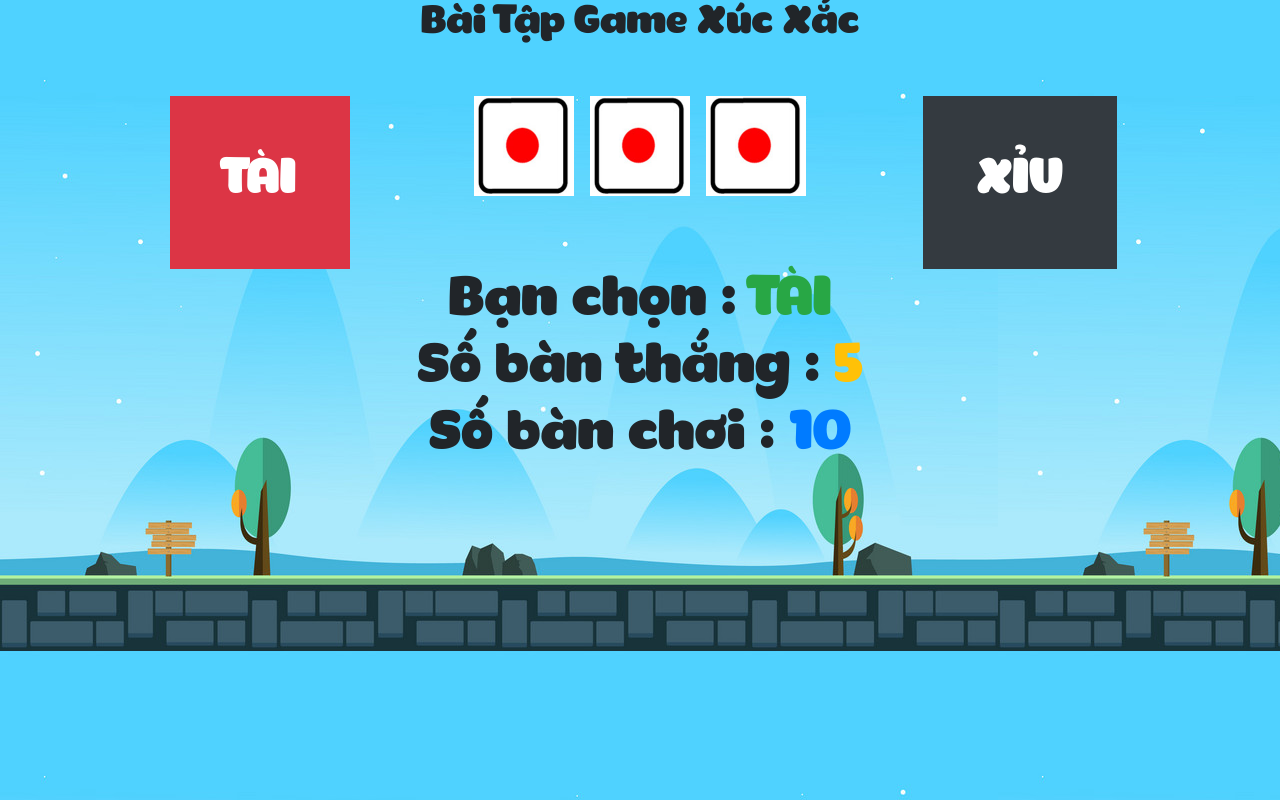
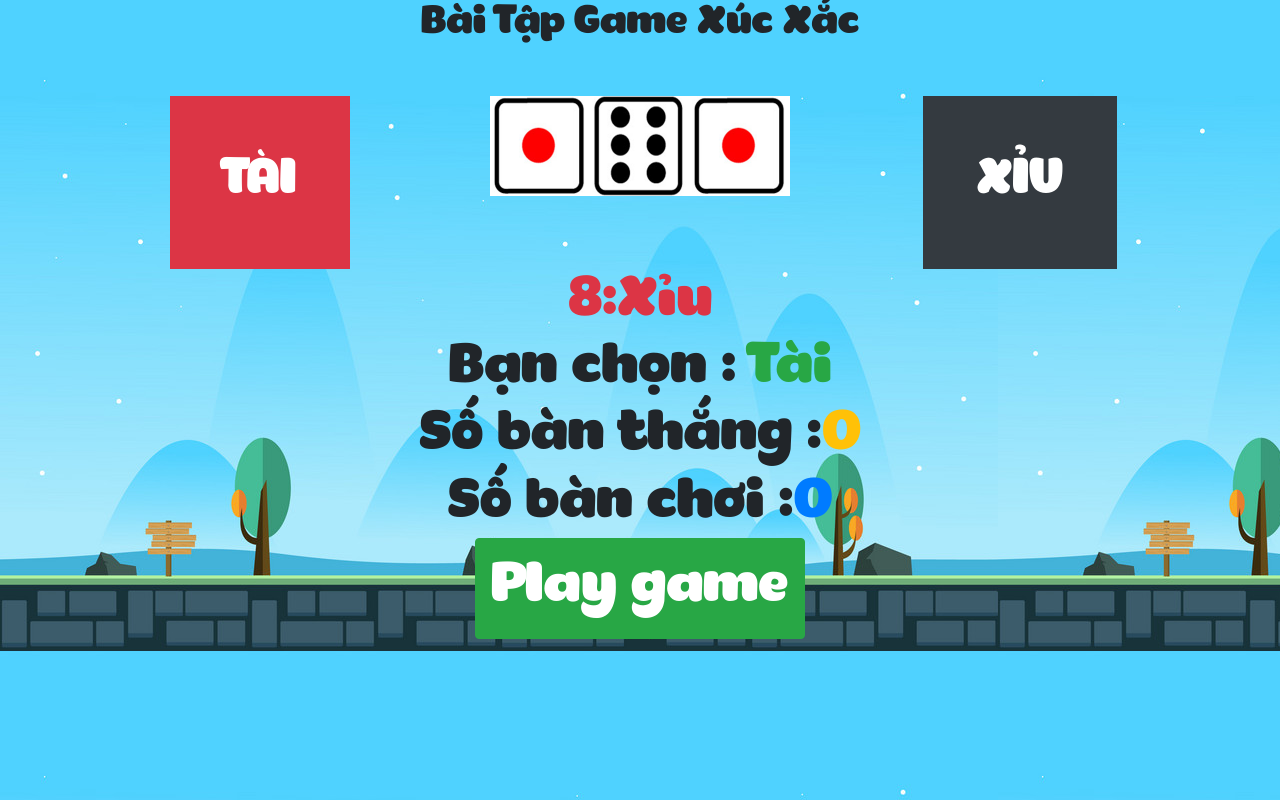
Before and after one commit to dthanhbinh/trainingreactbc01, a React (Create React App) app: page / in a window 1280 px wide. Built offline with nearby package versions, Linux system fonts and the light colour scheme.

Commit message:
'redux_buoi_3'

```diff
--- a/src/DemoRedux/BaiTapGameXucXac/BaiTapGameXucXac.js
+++ b/src/DemoRedux/BaiTapGameXucXac/BaiTapGameXucXac.js
@@ -2,15 +2,51 @@ import React, { Component } from "react";
 import KetQuaTroChoi from "./KetQuaTroChoi";
 import XucXac from "./XucXac";
 import "./BaiTapGameXucXac.css";
-export default class BaiTapGameXucXac extends Component {
+import { connect } from "react-redux";
+class BaiTapGameXucXac extends Component {
+  renderKetQua = () => {
+    return (
+      <div className="text-center text-danger display-4">
+        {this.props.tongDiem}:{this.props.ketQua}
+      </div>
+    );
+  };
+
   render() {
     return (
       <div className="bgGameXucXac">
         <h1 className="text-center">Bài Tập Game Xúc Xắc</h1>
         <XucXac />
-
+        {this.renderKetQua()}
         <KetQuaTroChoi />
       </div>
     );
   }
 }
+const mapStateToProps = (state) => {
+  //lấy mảng xúc xắc từ reducer về
+  let mangXucXac = state.baiTapGameReducer.mangXucXac;
+  //Tính tổng điểm từ mảng xúc xắc
+  let tongDiem = mangXucXac.reduce((td, xucxac, index) => {
+    return (td += xucxac.diem);
+  }, 0);
+  //Lấy tổng điểm tạo ra kết quả toán tử 3 ngôi
+  let ketQua = tongDiem > 11 ? "Tài" : "Xỉu";
+  //prop tạo ra từ hàm map state to props
+  return {
+    tongDiem: tongDiem,
+    ketQua: ketQua,
+  };
+};
+
+// const mapDispatchToProps = (dispatch) => {
+//   return {
+//     xuatKetQua: () => {
+//       const action = {
+//         type: "XUAT_KET_QUA",
+//       };
+//       dispatch(action);
+//     },
+//   };
+// };
+export default connect(mapStateToProps)(BaiTapGameXucXac);
--- a/src/DemoRedux/BaiTapGameXucXac/KetQuaTroChoi.js
+++ b/src/DemoRedux/BaiTapGameXucXac/KetQuaTroChoi.js
@@ -1,19 +1,51 @@
 import React, { Component } from "react";
-
-export default class KetQuaTroChoi extends Component {
+//Thư viện kết nối với store của redux
+import { connect } from "react-redux";
+class KetQuaTroChoi extends Component {
   render() {
+    let { stateGame } = this.props;
+    //Cách hai của mapdispatchtoprop
+    // this.props.dispatch
     return (
       <div className="container text-center">
         <div className="display-4">
-          Bạn chọn : <span className="text-success">TÀI</span>
+          Bạn chọn : <span className="text-success">{stateGame.banChon}</span>
         </div>
         <div className="display-4">
-          Số bàn thắng : <span className="text-warning">5</span>
+          Số bàn thắng :
+          <span className="text-warning">{stateGame.soBanThang}</span>
         </div>
         <div className="display-4">
-          Số bàn chơi : <span className="text-primary">10</span>
+          Số bàn chơi :
+          <span className="text-primary">{stateGame.tongSoBanChoi}</span>
+        </div>
+        <div className="display-4">
+          <button
+            onClick={() => {
+              //Tạo ra 1 action
+              const action = {
+                type: "PLAY_GAME",
+              };
+              //Đưa action lên reducer
+              //Không xài stateGame.dispatch do stateGame là prop của mình truyền vào con this.prop trong đây là của redux
+              this.props.dispatch(action);
+            }}
+            className="btn btn-success p-3"
+          >
+            <span className="bg-success w-25 display-4">Play game</span>
+          </button>
         </div>
       </div>
     );
   }
 }
+//Viết hàm lấy giá trị từ store redux về biến thành props của component
+const mapStateToProps = (rootReducer) => {
+  return {
+    stateGame: rootReducer.baiTapGameReducer,
+    // banChon: rootReducer.baiTapGameReducer.banChon,
+  };
+};
+
+export default connect(mapStateToProps)(KetQuaTroChoi);
+// rfcredux
--- a/src/DemoRedux/BaiTapGameXucXac/XucXac.js
+++ b/src/DemoRedux/BaiTapGameXucXac/XucXac.js
@@ -1,12 +1,19 @@
 import React, { Component } from "react";
-
-export default class XucXac extends Component {
+//B1:import connect
+import { connect } from "react-redux";
+class XucXac extends Component {
   render() {
     return (
       <div className="container mt-5">
         <div className="row text-center">
           <div className="col-4">
-            <button style={{ border: "none" }} className="bg-danger">
+            <button
+              onClick={() => {
+                this.props.chonTaiXiu("Tài");
+              }}
+              style={{ border: "none" }}
+              className="bg-danger"
+            >
               <div
                 className="p-5 bg-danger text-white w-100 h-100"
                 style={{ fontSize: 50 }}
@@ -16,12 +23,33 @@ export default class XucXac extends Component {
             </button>
           </div>
           <div className="col-4">
-            <img className="mx-2" src="./img/1.png" width="100" />
-            <img className="mx-2" src="./img/1.png" width="100" />
-            <img className="mx-2" src="./img/1.png" width="100" />
+            {this.props.xucXac.map((xucXac, index) => {
+              return <img key={index} src={xucXac.hinhAnh} width="100"></img>;
+            })}
+            {/* <img
+              className="mx-2"
+              src={stateGame.mangXucXac[0].hinhAnh}
+              width="100"
+            />
+            <img
+              className="mx-2"
+              src={stateGame.mangXucXac[1].hinhAnh}
+              width="100"
+            />
+            <img
+              className="mx-2"
+              src={stateGame.mangXucXac[2].hinhAnh}
+              width="100"
+            /> */}
           </div>
           <div className="col-4">
-            <button style={{ border: "none" }} className="bg-dark">
+            <button
+              onClick={() => {
+                this.props.chonTaiXiu("Xỉu");
+              }}
+              style={{ border: "none" }}
+              className="bg-dark"
+            >
               <div
                 className="p-5 bg-dark text-white w-100 h-100"
                 style={{ fontSize: 50 }}
@@ -35,3 +63,23 @@ export default class XucXac extends Component {
     );
   }
 }
+const mapStateToProps = (state) => ({
+  //return {}=({})
+  xucXac: state.baiTapGameReducer.mangXucXac,
+});
+const mapDispatchToProps = (dispatch) => {
+  console.log(dispatch);
+  return {
+    chonTaiXiu: (giaTri) => {
+      // console.log(giaTri);
+      const action = {
+        //Gửi giá trị được chọn lên redux
+        type: "CHON_TAI_XIU",
+        giaTri,
+      };
+      //gửi lên redux
+      dispatch(action);
+    },
+  };
+};
+export default connect(mapStateToProps, mapDispatchToProps)(XucXac);
--- a/src/redux/configStore.js
+++ b/src/redux/configStore.js
@@ -1,9 +1,11 @@
 import { combineReducers, createStore } from "redux";
+import { baiTapGameReducer } from "./reducers/BaiTapGameXucXacReducer";
 import { gioHangReducer } from "./reducers/GioHangReducer";
 
 const rootReducer = combineReducers({
   gioHangReducer: gioHangReducer,
   //state theo từng nghiệp vụ
+  baiTapGameReducer: baiTapGameReducer,
 });
 
 export const store = createStore(rootReducer);
--- /dev/null
+++ b/src/redux/reducers/BaiTapGameXucXacReducer.js
@@ -0,0 +1,51 @@
+const stateDefault = {
+  banChon: "Tài",
+  soBanThang: 0,
+  tongSoBanChoi: 0,
+  mangXucXac: [
+    { diem: 1, hinhAnh: "./img/1.png" },
+    { diem: 6, hinhAnh: "./img/6.png" },
+    { diem: 1, hinhAnh: "./img/1.png" },
+  ],
+};
+
+export const baiTapGameReducer = (state = stateDefault, action) => {
+  switch (action.type) {
+    case "CHON_TAI_XIU": {
+      state.banChon = action.giaTri;
+      return { ...state };
+    }
+    case "PLAY_GAME": {
+      //Xử lý random
+      console.log("playgame");
+      //B1: Tạo ra mảng xx Ngẫu nhiên
+      let mangXXNN = [];
+      for (let i = 0; i < 3; i++) {
+        //Tạo ra số ngẫu nhiên
+        let soNgauNhien = Math.floor(Math.random() * 6) + 1;
+        //Tạo ra 3 object ngẫu nhiên
+        let xxNN = { diem: soNgauNhien, hinhAnh: `./img/${soNgauNhien}.png` };
+        mangXXNN.push(xxNN);
+      }
+      //Gán mảng xúc xắc ngẫu nhiên bằng mảng xúc xắc
+      state.mangXucXac = mangXXNN;
+      //Xử lý kết quả
+      let tongDiem = mangXXNN.reduce((td, xucXac, index) => {
+        return (td += xucXac.diem);
+      }, 0);
+      if (
+        (tongDiem >= 11 && state.banChon === "Tài") ||
+        (tongDiem < 11 && state.banChon === "Xỉu")
+      ) {
+        state.soBanThang += 1;
+      }
+      state.tongSoBanChoi += 1;
+      return { ...state };
+    }
+
+    //Nếu không có xảy ra action nào thì trả về state mặc định
+    default:
+      return { ...state };
+      break;
+  }
+};
```
Also changed, not shown: 1 other file (tests, documents, lock files or other folders).
